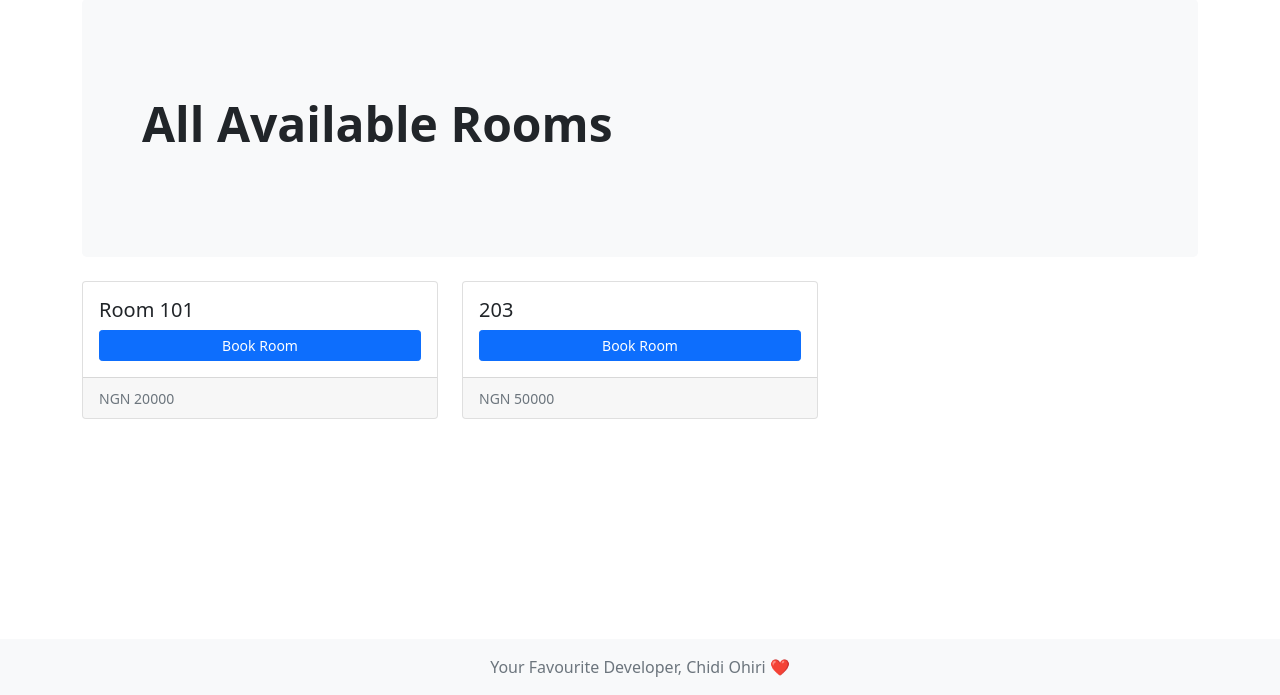
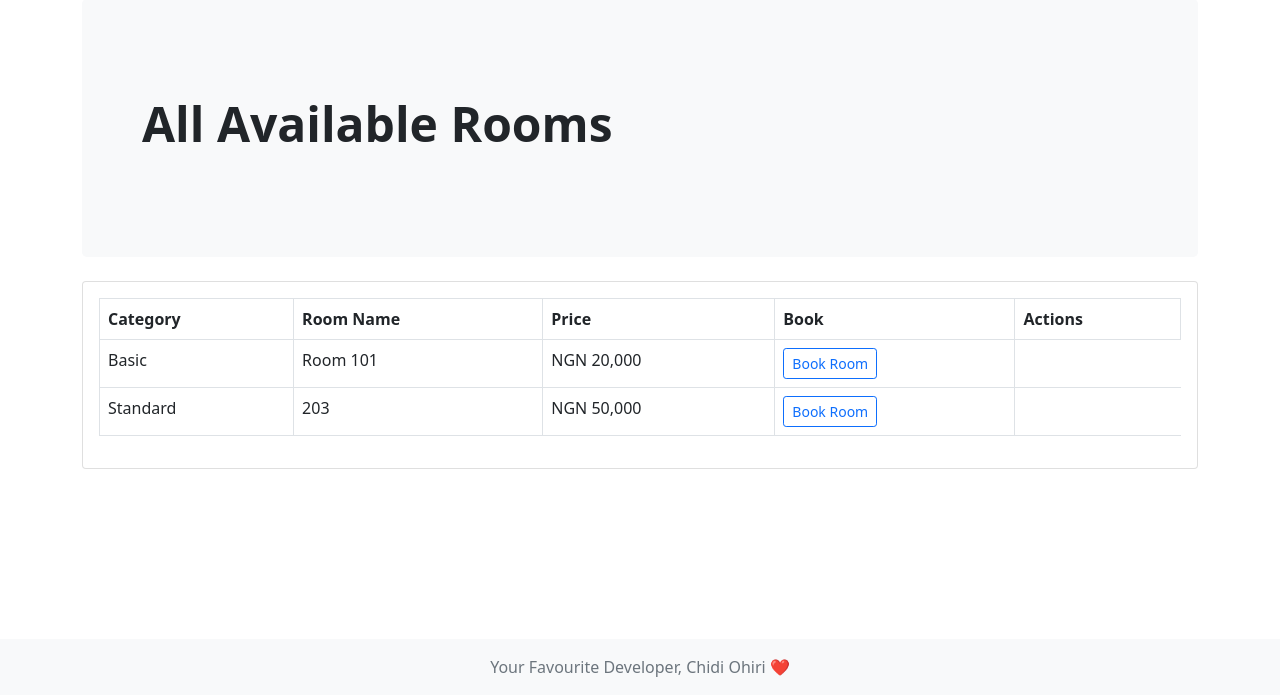
Before and after one commit to chideegit/django-hotel, a Django app: page /room/all-available-rooms/ in a window 1280 px wide. Shown: the part 105-800 px from the top of the page. Run offline with Django 5.2, Linux system fonts and the light colour scheme; a user stored in the database is signed in; data comes from the database, SQL or seed files in the repository; both versions use the stored data as it was after the commit; parts of the project's set-up code (start-up, migrations or seed data) failed here and were passed over; some libraries are stand-ins or nearby versions.

Commit message:
Second commit

```diff
--- a/room/views.py
+++ b/room/views.py
@@ -42,7 +42,8 @@ def update_category(request, pk):
     return render(request, 'room/update_category.html', context)
 
 def add_room(request):
-    rooms = Room.objects.filter(user=request.user)
+    available_rooms = Room.objects.filter(user=request.user, is_available=True).count()
+    booked_rooms = Room.objects.filter(user=request.user, is_available=False).count()
     if request.method == 'POST':
         form = AddRoomForm(request.POST)
         if form.is_valid():
@@ -56,7 +57,7 @@ def add_room(request):
             return redirect('add-room')
     else:
         form = AddRoomForm()
-        context = {'form':form, 'rooms':rooms}
+        context = {'form':form, 'available_rooms':available_rooms, 'booked_rooms':booked_rooms}
     return render(request, 'room/add_room.html', context)
 
 def update_room(request, pk):
--- a/templates/room/all_available_rooms.html
+++ b/templates/room/all_available_rooms.html
@@ -1,4 +1,5 @@
 {% extends 'base.html' %}
+{% load humanize %}
 
 {% block content %}
 
@@ -12,20 +13,30 @@
     </div>
 </div>
 
-<div class="row row-cols-1 row-cols-md-3 g-4">
-    {% for room in rooms %}
-    <div class="col">
-        <div class="card h-100">
-            <div class="card-body">
-                <h5 class="card-title">{{room.name}}</h5>
-                <p class="card-text"><a href="#" class="btn btn-primary btn-sm w-100">Book Room</a></p>
-            </div>
-            <div class="card-footer">
-                <small class="text-muted">NGN {{room.category.price}}</small>
-            </div>
-        </div>
+<div class="card">
+    <div class="card-body">
+        <table class="table table-bordered">
+            <thead>
+                <tr>
+                    <th scope="col">Category</th>
+                    <th scope="col">Room Name</th>
+                    <th scope="col">Price</th>
+                    <th scope="col">Book</th>
+                    <th scope="col">Actions</th>
+                </tr>
+            </thead>
+            <tbody>
+                {% for room in rooms %}
+                <tr>
+                    <td>{{room.category}}</td>
+                    <td>{{room.name}}</td>
+                    <td> NGN {{room.category.price|intcomma}}</td>
+                    <td><a href="" class="btn btn-outline-primary btn-sm">Book Room</a></td>
+                </tr>
+                {% endfor %}
+            </tbody>
+        </table>
     </div>
-    {% endfor %}
 </div>
 
 {% endblock content %}
```
Also changed, not shown: templates/room/add_room.html (+8 -8 lines), db.sqlite3.
